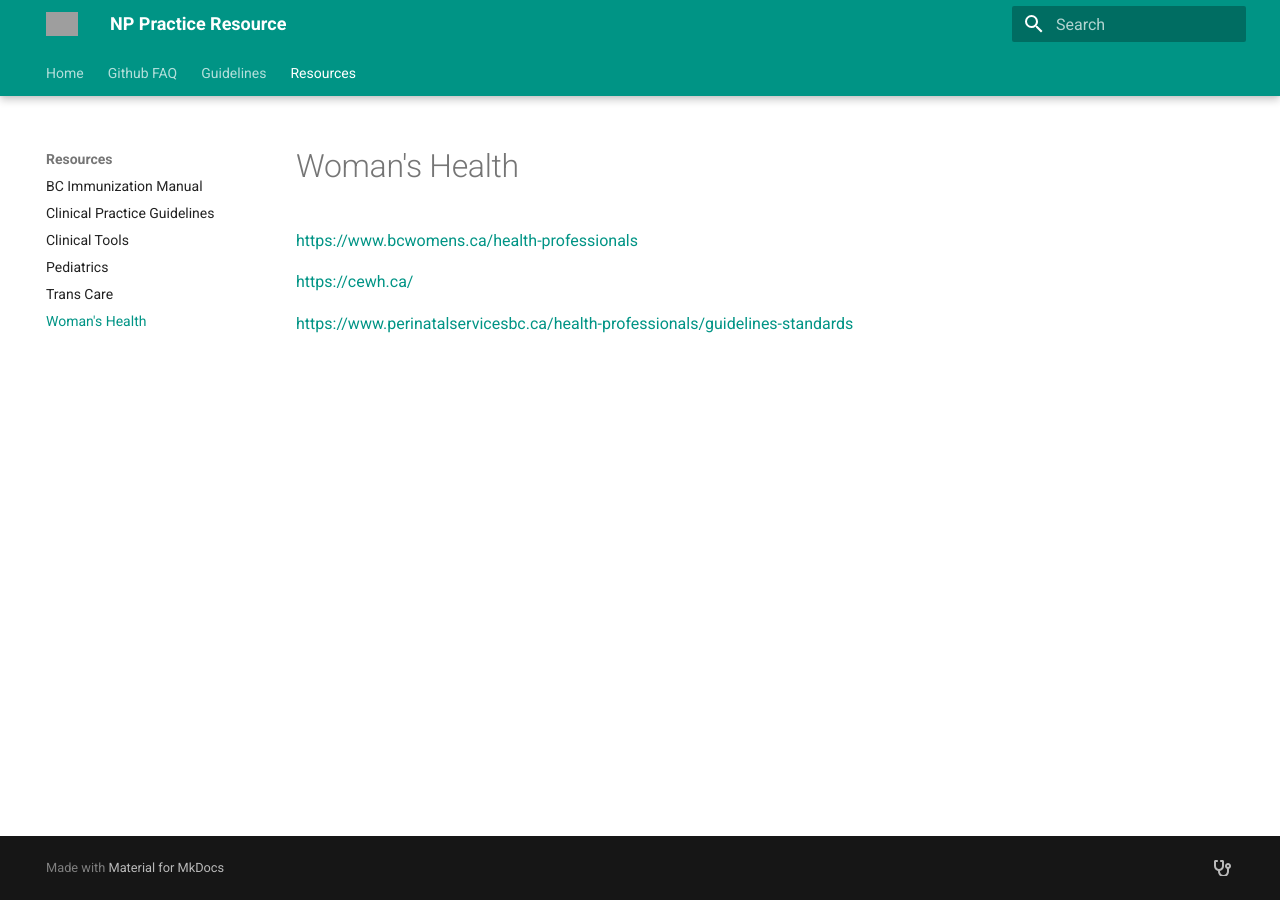
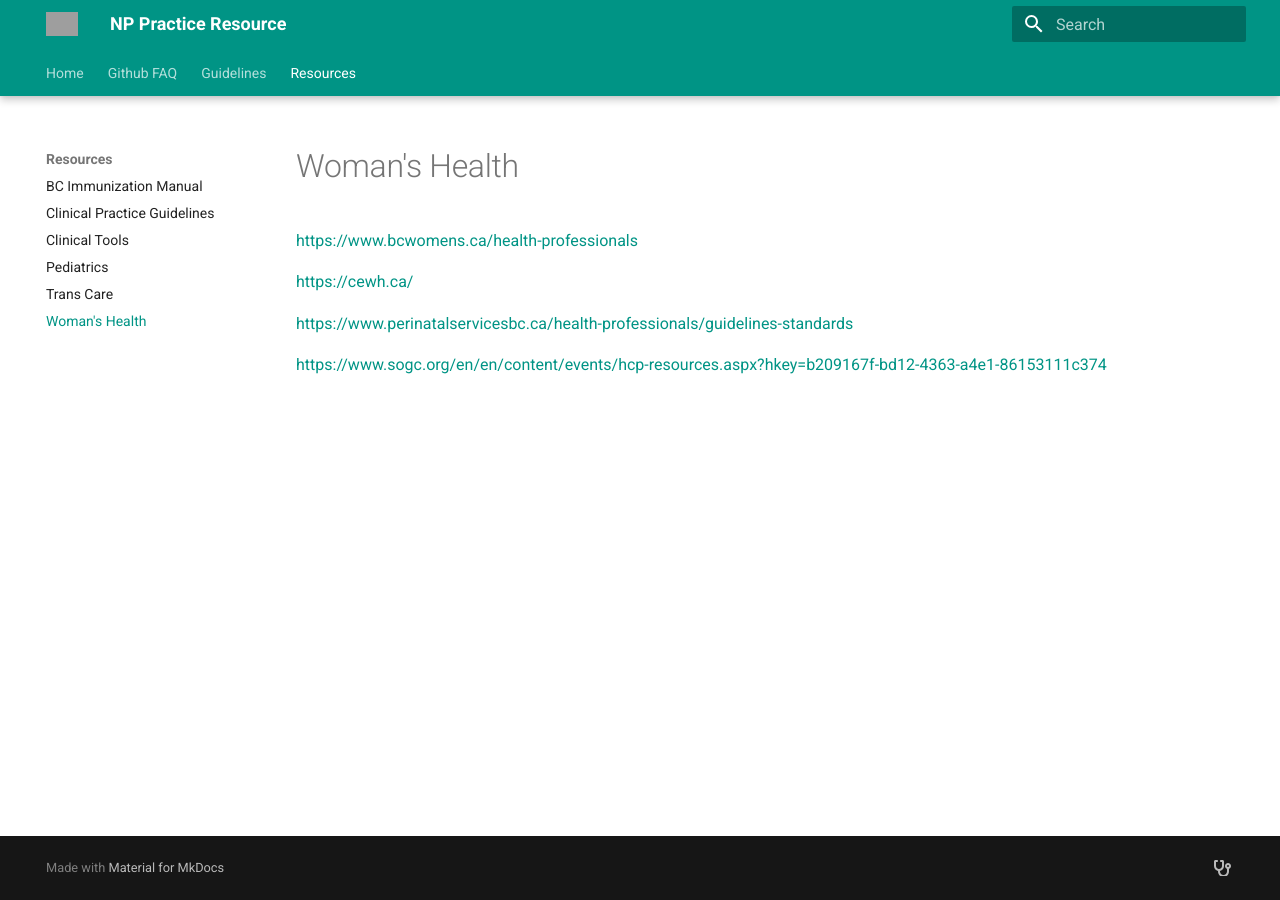
Before and after one commit to joegrafe/np-practice-resource, an MkDocs documentation site: the page built from docs/Resources/Woman's Health.md, in a window 1280 px wide. Built offline with MkDocs 1.6.1 and Material for MkDocs 9.7.7, drawn with Linux system fonts in a browser that asks for light colours; some of the changed lines change nothing that is shown; grey boxes are pictures that could not be loaded.

Commit message:
2026-02-03 01:31:54__{numFiles}}_M docs/Resources/Woman's Health.md

```diff
--- a/docs/Resources/Woman's Health.md
+++ b/docs/Resources/Woman's Health.md
@@ -3,3 +3,5 @@
 [https://cewh.ca/](https://cewh.ca/)
 
 [https://www.perinatalservicesbc.ca/health-professionals/guidelines-standards](https://www.perinatalservicesbc.ca/health-professionals/guidelines-standards)
+
+[https://www.sogc.org/en/en/content/events/hcp-resources.aspx?hkey=b209167f-bd12-4363-a4e1-86153111c374](https://www.sogc.org/en/en/content/events/hcp-resources.aspx?hkey=b209167f-bd12-4363-a4e1-86153111c374)
```
